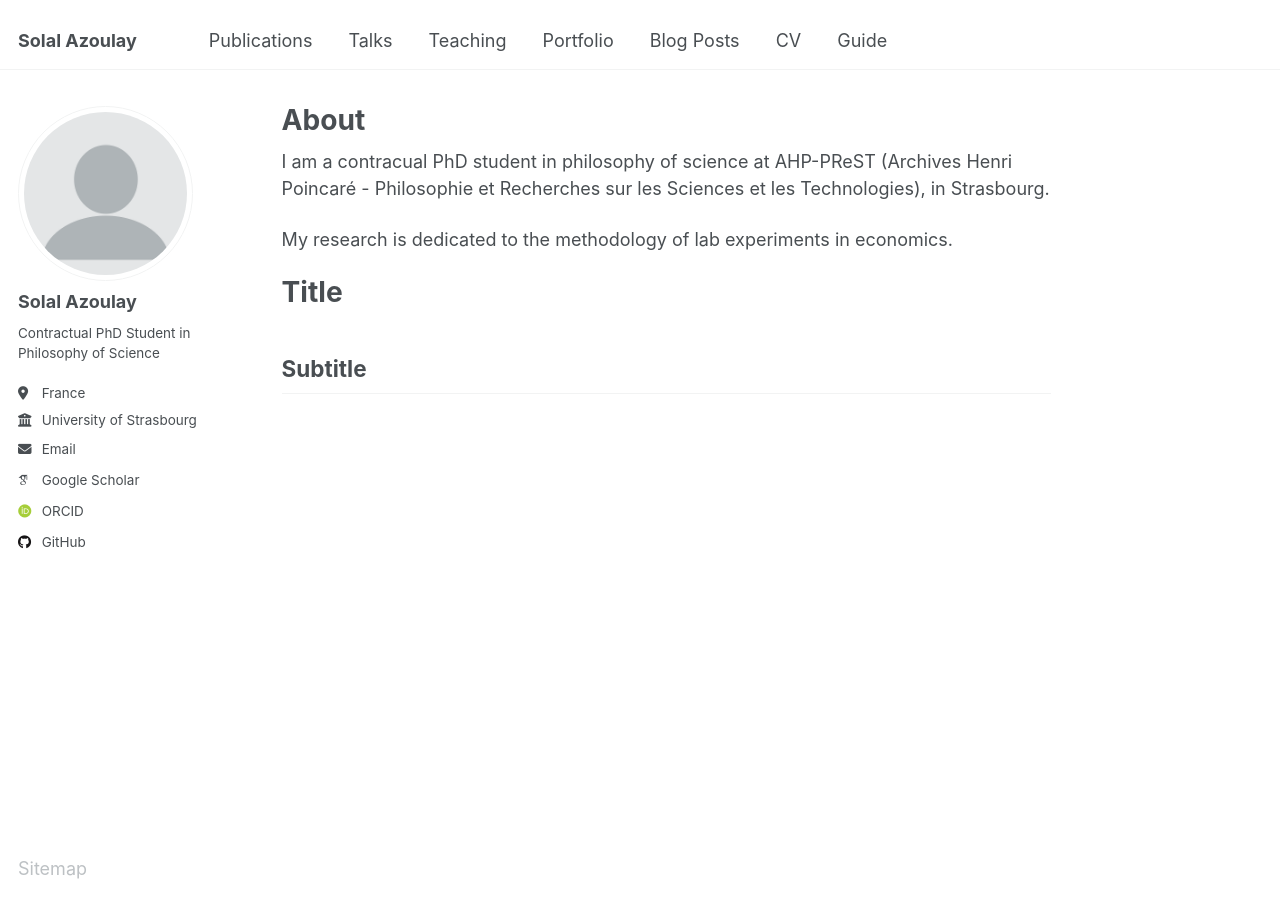
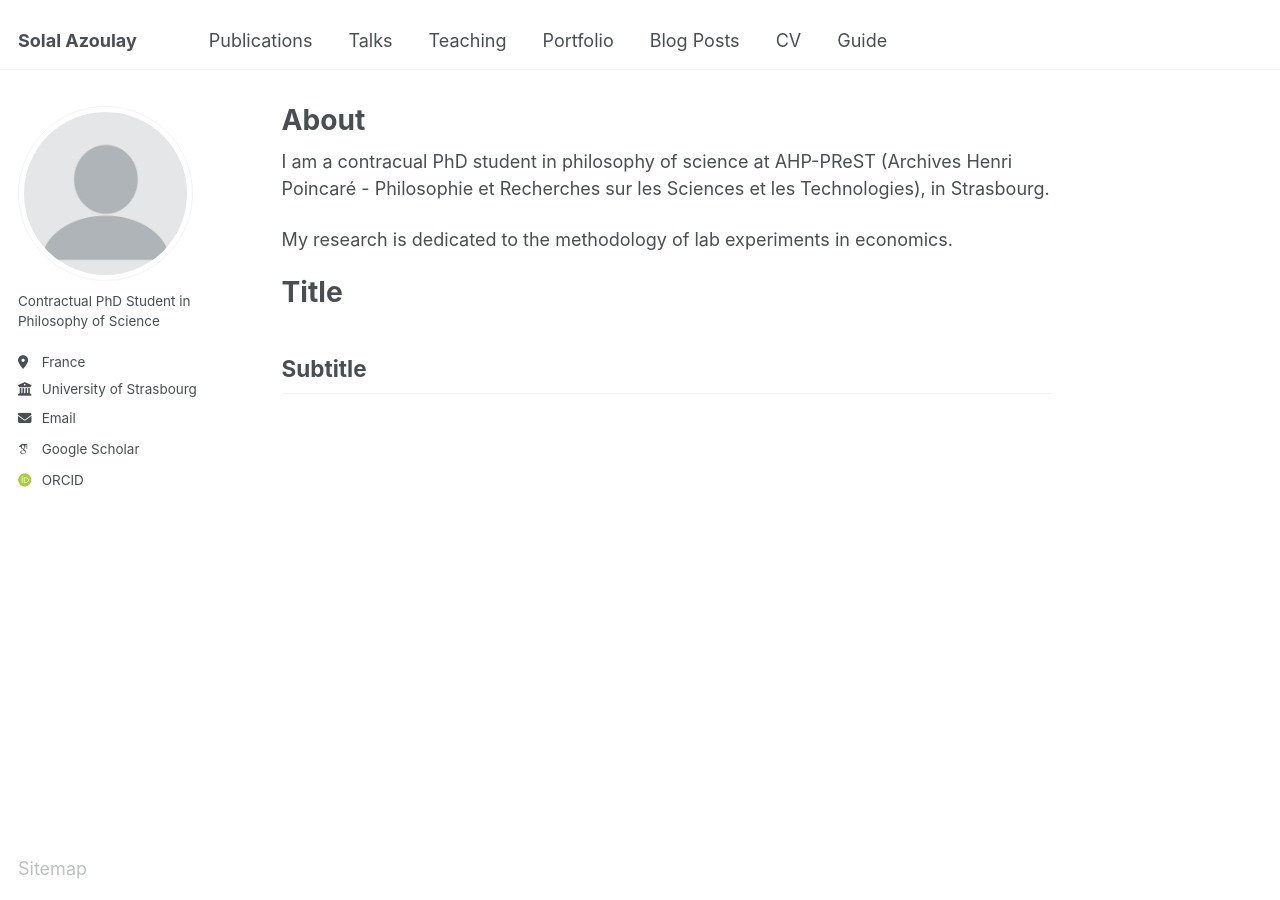
Before and after one commit to solal-azoulay/solal-azoulay.github.io, a Jekyll site: the page built from _pages/about.md, in a window 1280 px wide. Built offline with Jekyll 4.4.1, drawn with Linux system fonts in a browser that asks for light colours; some web fonts are replaced.

Commit message:
Update _config.yml

```diff
--- a/_config.yml
+++ b/_config.yml
@@ -23,7 +23,7 @@ repository               : "solal-azoulay/solal-azoulay.github.io"
 author:
   # Biographic information
   avatar           : "profile.png"
-  name             : "Solal Azoulay"
+  name             :
   pronouns         : # example: "she/her"
   bio              : "Contractual PhD Student in Philosophy of Science"
   location         : "France"
@@ -45,7 +45,7 @@ author:
   bitbucket        : # Username - Update with your username on the site
   codepen          : # Username
   dribbble         : # Username
-  github           : "solal-azoulay"
+  github           :
   kaggle           : # Username
   stackoverflow    : # User number or user number and name (i.e., use "1" or "1/jeff-atwood")
 
```
